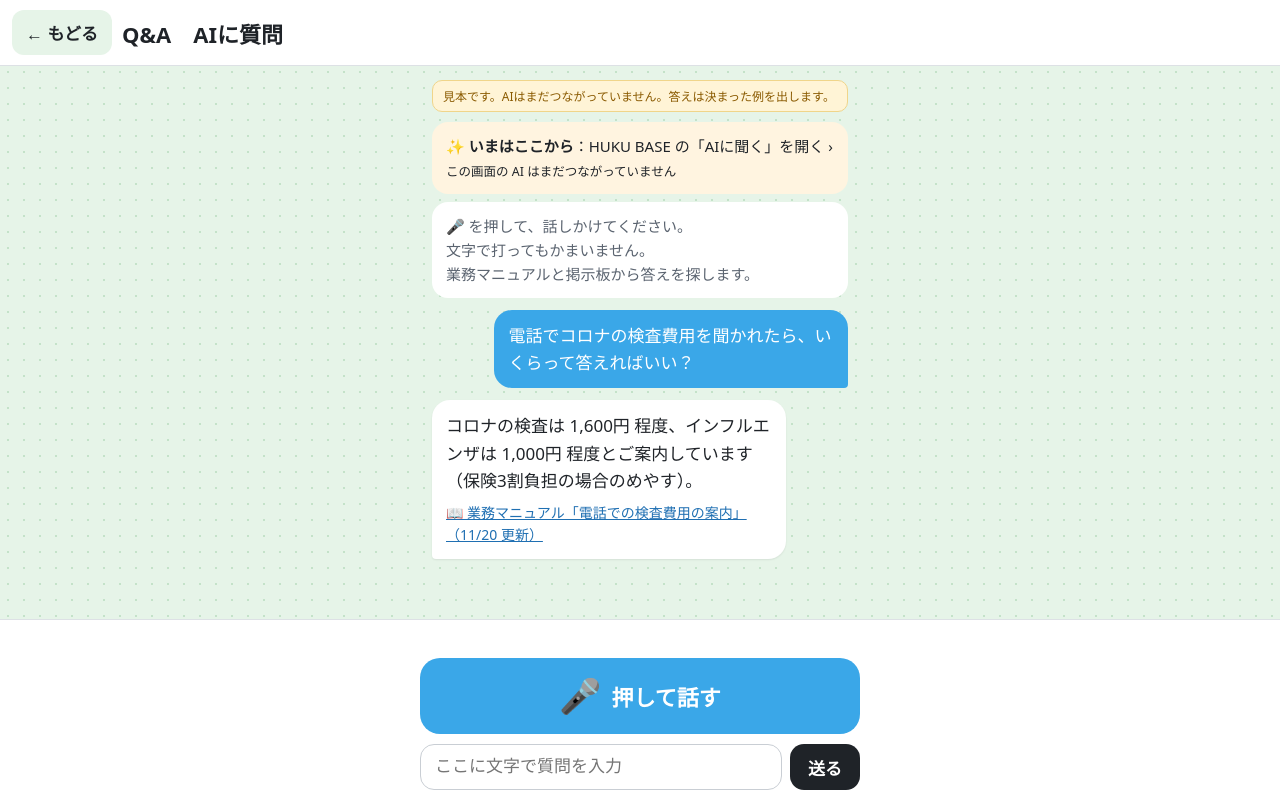
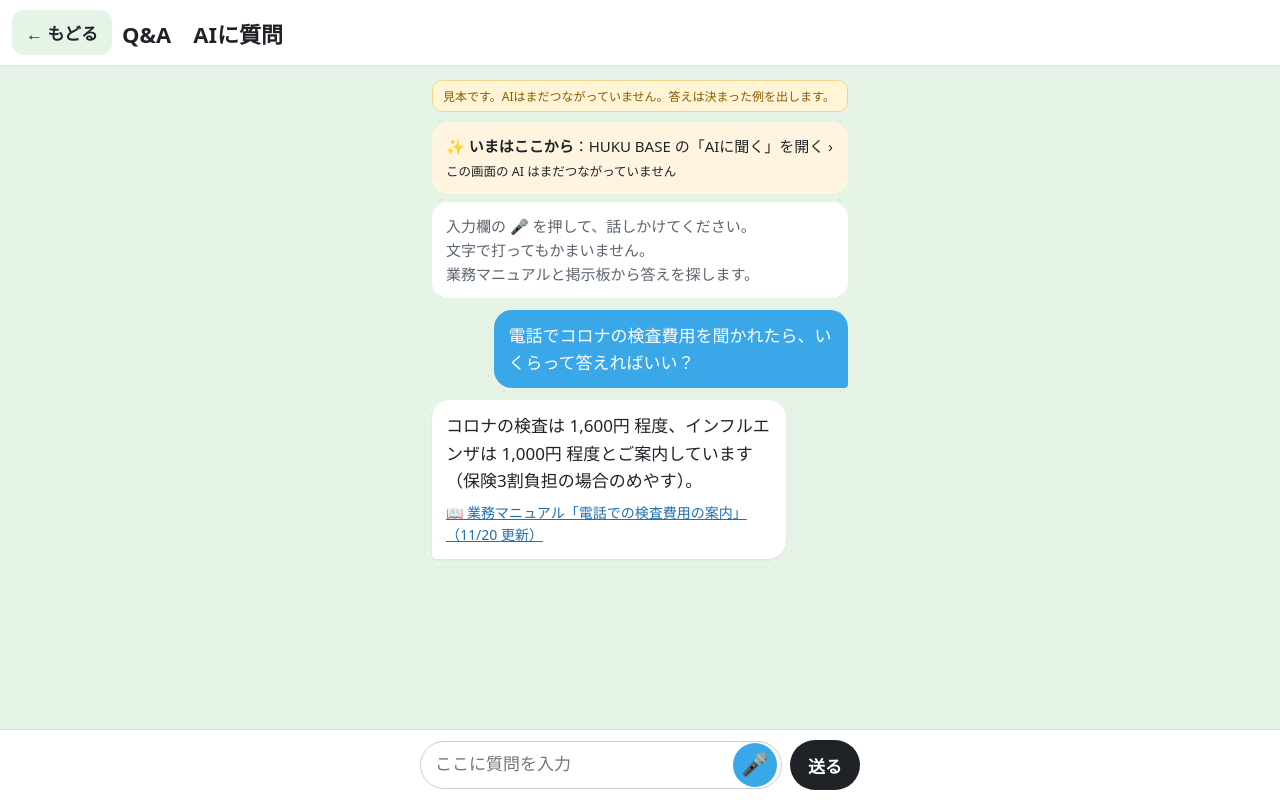
Before and after one commit to fuku2916/fukumimi-portal, a plain HTML site: page qa.html in a window 1280 px wide. Drawn offline with Linux system fonts and the light colour scheme.

Commit message:
Q&A画面：マイクを入力欄の中に入れて小さく

```diff
--- a/qa.html
+++ b/qa.html
@@ -22,15 +22,19 @@ body{height:100vh;height:100dvh;min-height:0;overflow:hidden;display:flex;flex-d
 .ask-admin{margin-top:10px;font-size:15px;font-weight:700;background:#fff4e0;border:1px solid #f0c98a;border-radius:12px;padding:8px 12px;color:#8a5a00}
 .bar{background:#fff;border-top:1px solid #dde1e5;padding:10px 12px calc(10px + env(safe-area-inset-bottom))}
 .inner{max-width:440px;margin:0 auto}
-.status{text-align:center;font-size:15px;color:var(--sub);min-height:22px;margin-bottom:6px}
+.status{text-align:center;font-size:15px;color:var(--sub);margin-bottom:6px}
+.status:empty{display:none}
 .status.on{color:var(--red);font-weight:700}
-.mic{display:flex;align-items:center;justify-content:center;gap:10px;width:100%;height:76px;border:0;border-radius:20px;background:var(--accent);color:#fff;font-size:22px;font-weight:700;cursor:pointer}
-.mic .ic{font-size:34px}
+/* 入力欄の中にマイク（右はし） */
+.kb{display:flex;gap:8px;align-items:center}
+.field{position:relative;flex:1;min-width:0}
+.field input{width:100%;font-size:17px;padding:13px 58px 13px 14px;border:1px solid #c9ced4;border-radius:24px;background:#fff}
+.mic{position:absolute;right:5px;top:50%;transform:translateY(-50%);width:44px;height:44px;border:0;border-radius:50%;
+  background:var(--accent);color:#fff;font-size:22px;display:flex;align-items:center;justify-content:center;cursor:pointer;padding:0}
 .mic.on{background:var(--red);animation:pulse 1.2s infinite}
-@keyframes pulse{50%{opacity:.75}}
-.kb{display:flex;gap:8px;margin-top:10px}
-.kb input{flex:1;font-size:17px;padding:12px 14px;border:1px solid #c9ced4;border-radius:14px;min-width:0}
-.kb button{font-size:17px;font-weight:700;border:0;border-radius:14px;padding:0 18px;background:var(--ink);color:#fff;cursor:pointer}
+.mic.off{background:#c9ced4}
+@keyframes pulse{50%{opacity:.6}}
+.kb .send{flex:none;height:50px;font-size:17px;font-weight:700;border:0;border-radius:25px;padding:0 18px;background:var(--ink);color:#fff;cursor:pointer}
 </style>
 </head><body>
 
@@ -39,7 +43,7 @@ body{height:100vh;height:100dvh;min-height:0;overflow:hidden;display:flex;flex-d
 <div class="log" id="log">
   <div class="mockbar">見本です。AIはまだつながっていません。答えは決まった例を出します。</div>
   <a class="hint" id="baseAI" style="display:block;background:#fff4e0;color:inherit;text-decoration:none;margin-bottom:8px">✨ <b>いまはここから</b>：HUKU BASE の「AIに聞く」を開く ›<br><small>この画面の AI はまだつながっていません</small></a>
-  <div class="hint">🎤 を押して、話しかけてください。<br>文字で打ってもかまいません。<br>業務マニュアルと掲示板から答えを探します。</div>
+  <div class="hint">入力欄の 🎤 を押して、話しかけてください。<br>文字で打ってもかまいません。<br>業務マニュアルと掲示板から答えを探します。</div>
   <div class="msg me"><div class="b">電話でコロナの検査費用を聞かれたら、いくらって答えればいい？</div></div>
   <div class="msg ai"><div class="b">コロナの検査は 1,600円 程度、インフルエンザは 1,000円 程度とご案内しています（保険3割負担の場合のめやす）。
 <a class="src" href="#">📖 業務マニュアル「電話での検査費用の案内」（11/20 更新）</a></div></div>
@@ -47,16 +51,18 @@ body{height:100vh;height:100dvh;min-height:0;overflow:hidden;display:flex;flex-d
 
 <div class="bar"><div class="inner">
   <div class="status" id="status"></div>
-  <button class="mic" id="mic"><span class="ic">🎤</span><span id="micLabel">押して話す</span></button>
   <form class="kb" id="form">
-    <input id="q" placeholder="ここに文字で質問を入力" enterkeyhint="send" autocomplete="off">
-    <button>送る</button>
+    <div class="field">
+      <input id="q" placeholder="ここに質問を入力" enterkeyhint="send" autocomplete="off">
+      <button type="button" class="mic" id="mic" aria-label="声で入力">🎤</button>
+    </div>
+    <button class="send">送る</button>
   </form>
 </div></div>
 
 <script>
 const log=document.getElementById('log'), q=document.getElementById('q'),
-      mic=document.getElementById('mic'), micLabel=document.getElementById('micLabel'),
+      mic=document.getElementById('mic'),
       status=document.getElementById('status');
 
 function add(cls,html){
@@ -77,7 +83,7 @@ document.getElementById('form').addEventListener('submit',e=>{e.preventDefault()
 const SR=window.SpeechRecognition||window.webkitSpeechRecognition;
 let rec=null, listening=false;
 if(!SR){
-  micLabel.textContent='この端末では使えません';
+  mic.classList.add('off');
   mic.addEventListener('click',()=>{status.textContent='キーボードのマイク（🎤）で話して入力してください';q.focus()});
 }else{
   rec=new SR(); rec.lang='ja-JP'; rec.interimResults=true; rec.continuous=false;
@@ -92,11 +98,11 @@ if(!SR){
 }
 function start(){
   try{rec.start()}catch(_){}
-  listening=true; mic.classList.add('on'); micLabel.textContent='聞いています…（押すと止まる）';
-  status.className='status on'; status.textContent='● 話してください';
+  listening=true; mic.classList.add('on');
+  status.className='status on'; status.textContent='● 話してください（🎤をもう一度押すと止まります）';
 }
 function stop(keepMsg){
-  listening=false; mic.classList.remove('on'); micLabel.textContent='押して話す';
+  listening=false; mic.classList.remove('on');
   status.className='status'; if(!keepMsg) status.textContent='';
 }
 </script>
```
